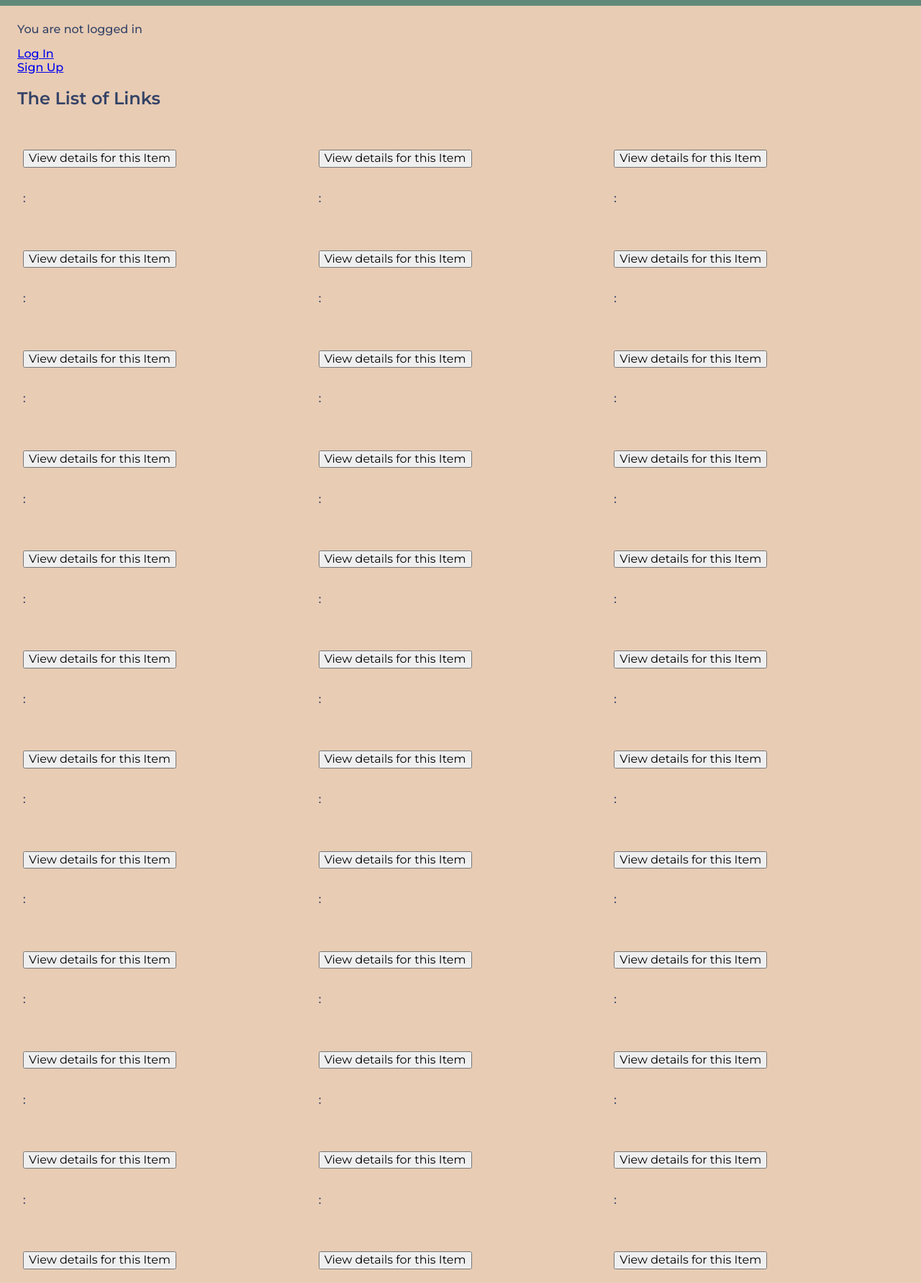
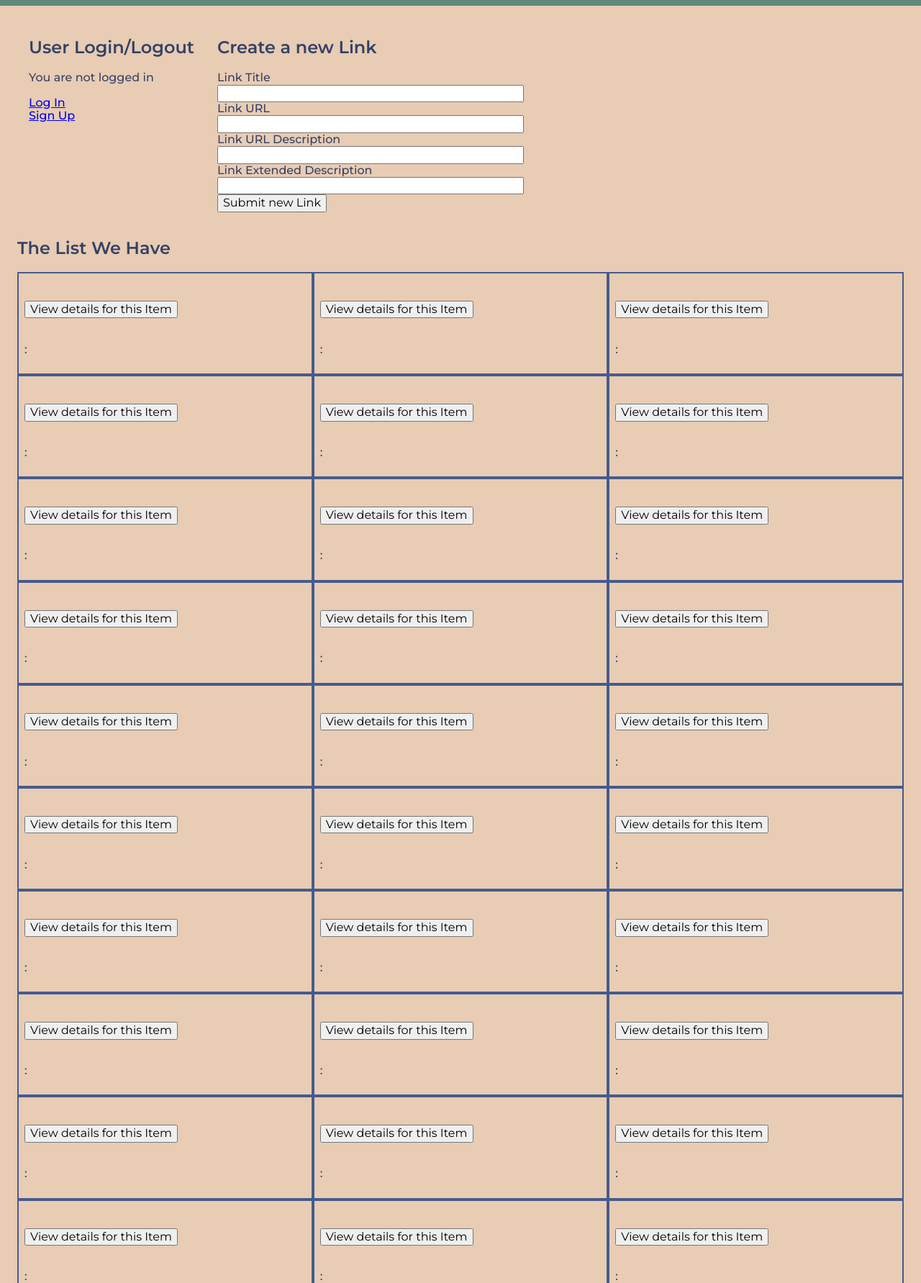
Before and after one commit to brucestull/technology-and-perceptibility, a Django app: page / in a window 1280 px wide. Shown: the part 170-1953 px from the top of the page at 72% size. Run offline with Django 3.2, Linux system fonts and the light colour scheme; data that the repository does not hold is empty.

Commit message:
User can now add Tap using GUI.

```diff
--- a/static/css/style.css
+++ b/static/css/style.css
@@ -47,7 +47,7 @@ html {
 /* https://developer.mozilla.org/en-US/docs/Web/CSS/padding#syntax */
 /* Set margin to 0 */
 /* https://developer.mozilla.org/en-US/docs/Web/CSS/margin#syntax */
-header, main, footer {
+header, .div-replacing-main, footer {
     /* vertical | horizontal */
     margin: 0 0;
     /* vertical | horizontal */
@@ -97,6 +97,11 @@ header {
     margin: 30px 0 0 0;
 }
 
+article.a-tap-in-the-list {
+    border: #465B8C solid 2px;
+}
+
+
 footer {
     text-align: right;
 }
@@ -110,6 +115,19 @@ address > a {
 .a-current-tap, .an-editing-tap {
     margin-left: auto;
     margin-right: auto;
+}
+
+div.thing-at-top-of-main {
+    display: flex;
+    flex-direction: row;
+}
+
+div.login-logout-block {
+    padding: 1em;
+}
+
+div.new-link-creation {
+    padding: 1em;
 }
 
 @media (min-width: 700px) {
@@ -161,7 +179,7 @@ address > a {
 
 /* We should set a max width. If user uses a really large display width, we want the site to stay within reason. If the site had a design where the items could keep accumulating and the header would look good, we could still allow display width to grow. */
 @media (min-width: 1400px) {
-    header, main {
+    header, .div-replacing-main {
         max-width: 1350px;
         margin-left: auto;
         margin-right: auto;
--- a/templates/base.html
+++ b/templates/base.html
@@ -34,7 +34,7 @@
 
     <div class="full-width-header">
         <header>
-            <a href="#app" title="Skip to main content">Skip to main content</a>
+            <a href="#all-the-taps" title="Skip to main content">Skip to main content</a>
             <div class="page-title">
                 <h1>TAP - Accessibility in Action</h1>
 
@@ -50,8 +50,10 @@
         </header>
     </div>
     <main class="page-body">
+        <div id="app" class="div-replacing-main">
         {% block content %}
         {% endblock %}
+        </div>
     </main>
     <footer class="page-footer">
         <p>Flynnt Knapp 2022</p>
@@ -64,6 +66,16 @@
             el: '#app',
             delimiters: ['[[',']]'],
             data: {
+
+                newAuthor: 1,
+                newTitle: '',
+                newUrl: '',
+                newUrlLabel: '',
+                newDescription: '',
+
+                tempTap: {
+                    id: '',
+                },
 
                 taps: [],
 
@@ -159,7 +171,6 @@
                     console.log(`Cleared this.currentTap - #${this.currentTap}: `, this.currentTap)
                     console.log(`Editing this.editingCurrentTap - #${this.editingCurrentTap}: `, this.editingCurrentTap)
 
-
                 },
 
                 // editTap: function(tap) {
@@ -173,8 +184,6 @@
                     this.editingCurrentTap = {}
                 },
 
-
-
                 saveTap: function() {
                     console.log(`Saving tap #${ this.editingCurrentTap.id}: `, this.editingCurrentTap)
                     axios({
@@ -184,13 +193,46 @@
                             "X-CSRFToken": this.csrf_token
                         },
                         data: {
+                            "title": this.editingCurrentTap.title,
                             "url_label" : this.editingCurrentTap.url_label,
                             "description": this.editingCurrentTap.description,
-                            "title": this.editingCurrentTap.title,
                         }
                     }).then(response => {
                         console.log(response)
                         this.loadSingleTap(this.editingCurrentTap)
+                    }).catch(error => {
+                        console.log(error.response)
+                    })
+                },
+
+                createNewTap: function() {
+                    console.log(`Creating the new TAP!?!?: `, this.newTitle, this.newUrlLabel, this.newDescription)
+
+                    axios({
+                        method: 'post',
+                        url: `/api/v1/taps/`,
+                        headers: {
+                            "X-CSRFToken": this.csrf_token
+                        },
+                        data: {
+                            "author": 1,
+                            "title": this.newTitle,
+                            "url": this.newUrl,
+                            "url_label" : this.newUrlLabel,
+                            "description": this.newDescription,
+                        }
+                    }).then(response => {
+                        console.log(response)
+                        console.log(`response.data.id: `, response.data.id)
+                        this.tempTap.id = response.data.id
+                        this.loadSingleTap(this.tempTap)
+
+                    this.newAuthor = ''
+                    this.newTitle = ''
+                    this.newUrl = ''
+                    this.newUrlLabel = ''
+                    this.newDescription = ''
+
                     }).catch(error => {
                         console.log(error.response)
                     })
--- a/templates/home.html
+++ b/templates/home.html
@@ -7,6 +7,8 @@
 
 <div class="thing-at-top-of-main">
 
+  <div class="login-logout-block">
+    <h2>User Login/Logout</h2>
     {% if user.is_authenticated %}
       Welcome, {{ user.username }}!
       <a href="{% url 'logout' %}"> Log Out</a>
@@ -18,8 +20,26 @@
 
   </div>
 
-<h2>The List of Links</h2>
-<div id="app" class="all-the-taps">
+  <div class="new-link-creation">
+    <h2>Create a new Link</h2>
+    <label for="">Link Title</label><br>
+    <input v-model="newTitle" type="text" size="45"><span>[[ newTitle ]]</span><br>
+    <label for="">Link URL</label><br>
+    <input v-model="newUrl" type="text" size="45"><span>[[ newUrl ]]</span><br>
+    <label for="">Link URL Description</label><br>
+    <input v-model="newUrlLabel" type="text" size="45"><span>[[ newUrlLabel ]]</span><br>
+    <label for="">Link Extended Description</label><br>
+    <input v-model="newDescription" type="text" size="45"><span>[[ newDescription ]]</span><br>
+    <button @click="createNewTap()">Submit new Link</button>
+  </div>
+
+</div>
+
+
+<div>
+  <h2>The List We Have</h2>
+
+  <div class="all-the-taps" id="all-the-taps">
 
     <template v-if="Object.keys(taps).length">
       <article v-for="tap in taps" class="a-tap-in-the-list">
@@ -119,6 +139,7 @@
     </template>
 
   </div>
+</div>
 
 
 
```
Also changed, not shown: notes.md (+3 -0 lines). Lines whose indentation alone changed are shown as unchanged.
